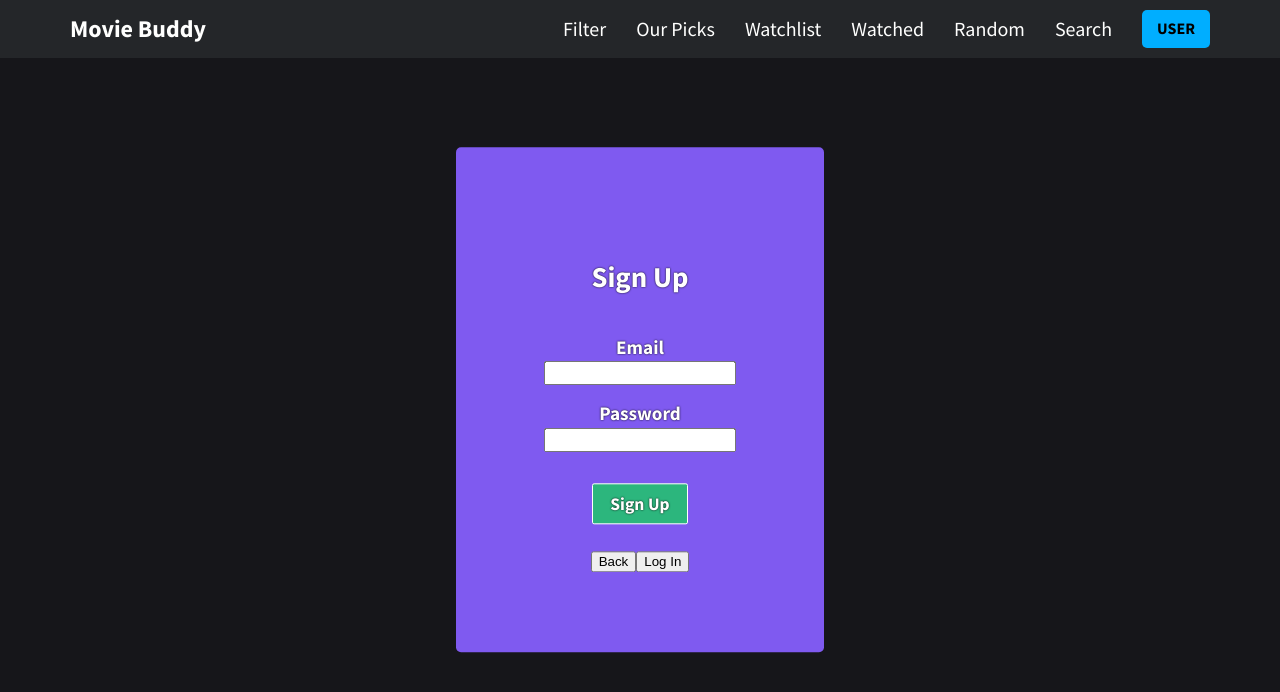
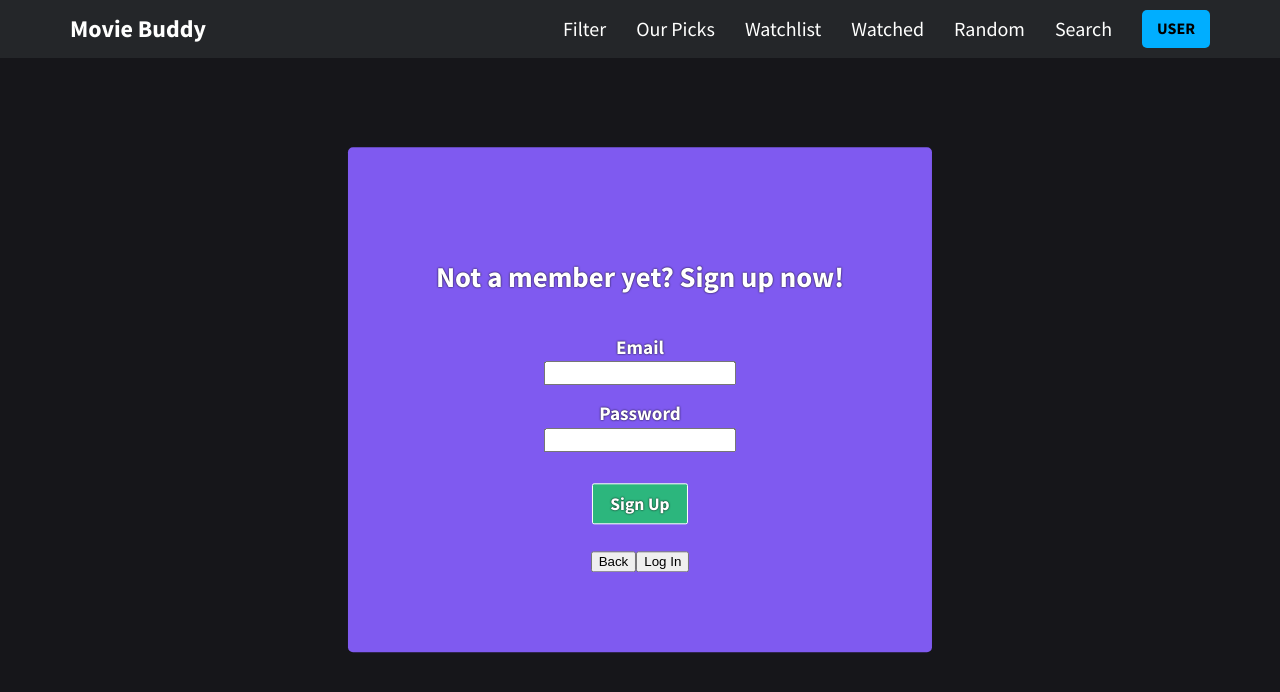
Before and after one commit to emai2443/movie_buddy, a React (Create React App) app: page /register in a window 1280 px wide. Shown: the top 692 px of the page. Built offline with nearby package versions, Linux system fonts and the light colour scheme; no server answers; what amazon-cognito-identity-js would draw is missing.

Commit message:
Edit Sign In message.

```diff
--- a/src/Components/Signup.js
+++ b/src/Components/Signup.js
@@ -24,7 +24,7 @@ const Signup = () => {
   return (
     <div className="signUpStyle">
       <div className="signUpItem">
-        <h2>Sign Up</h2>
+        <h2>Not a member yet? Sign up now!</h2>
       </div>
       <form onSubmit={onSubmit}>
         <div className="signUpItem">
```
